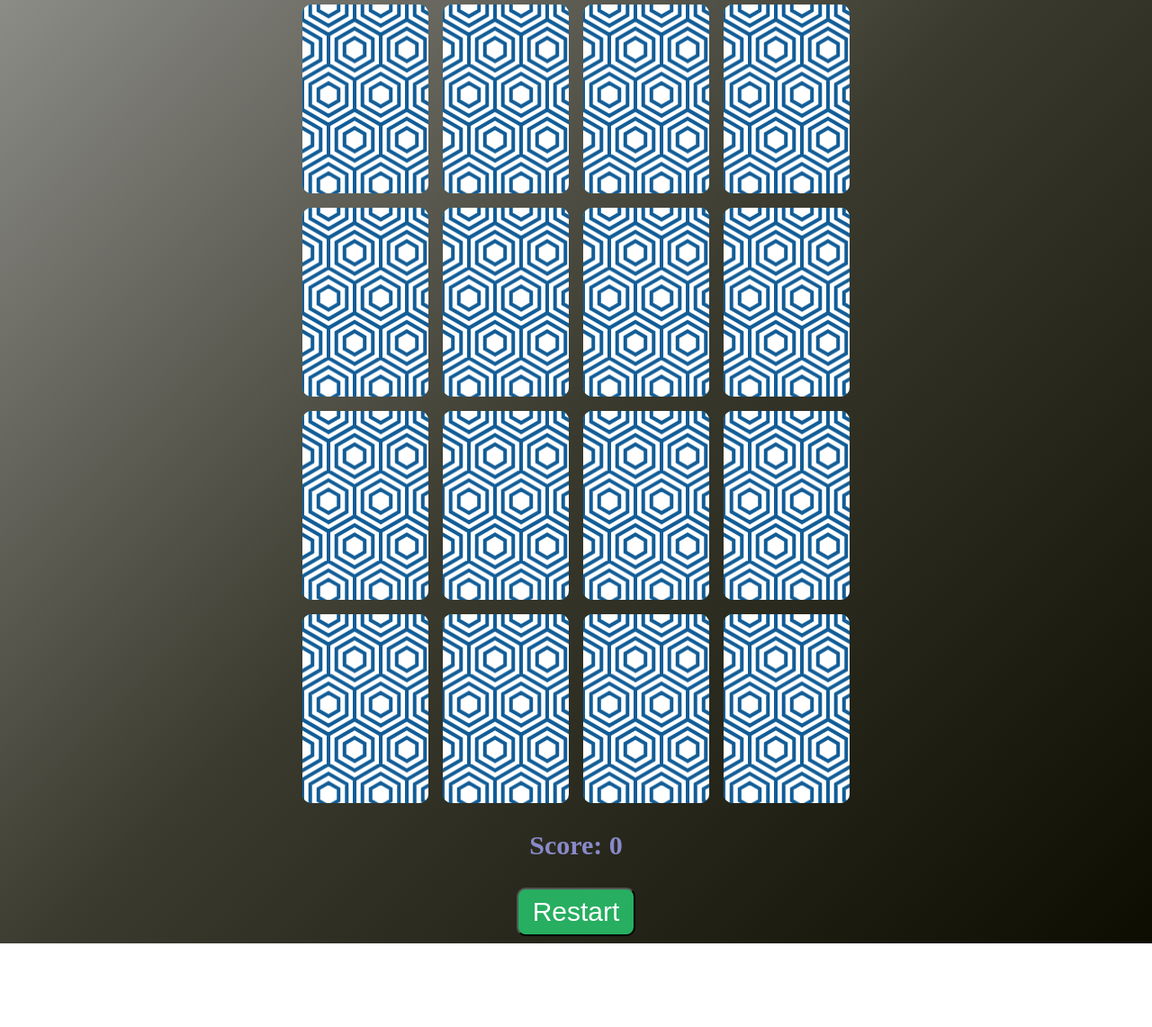
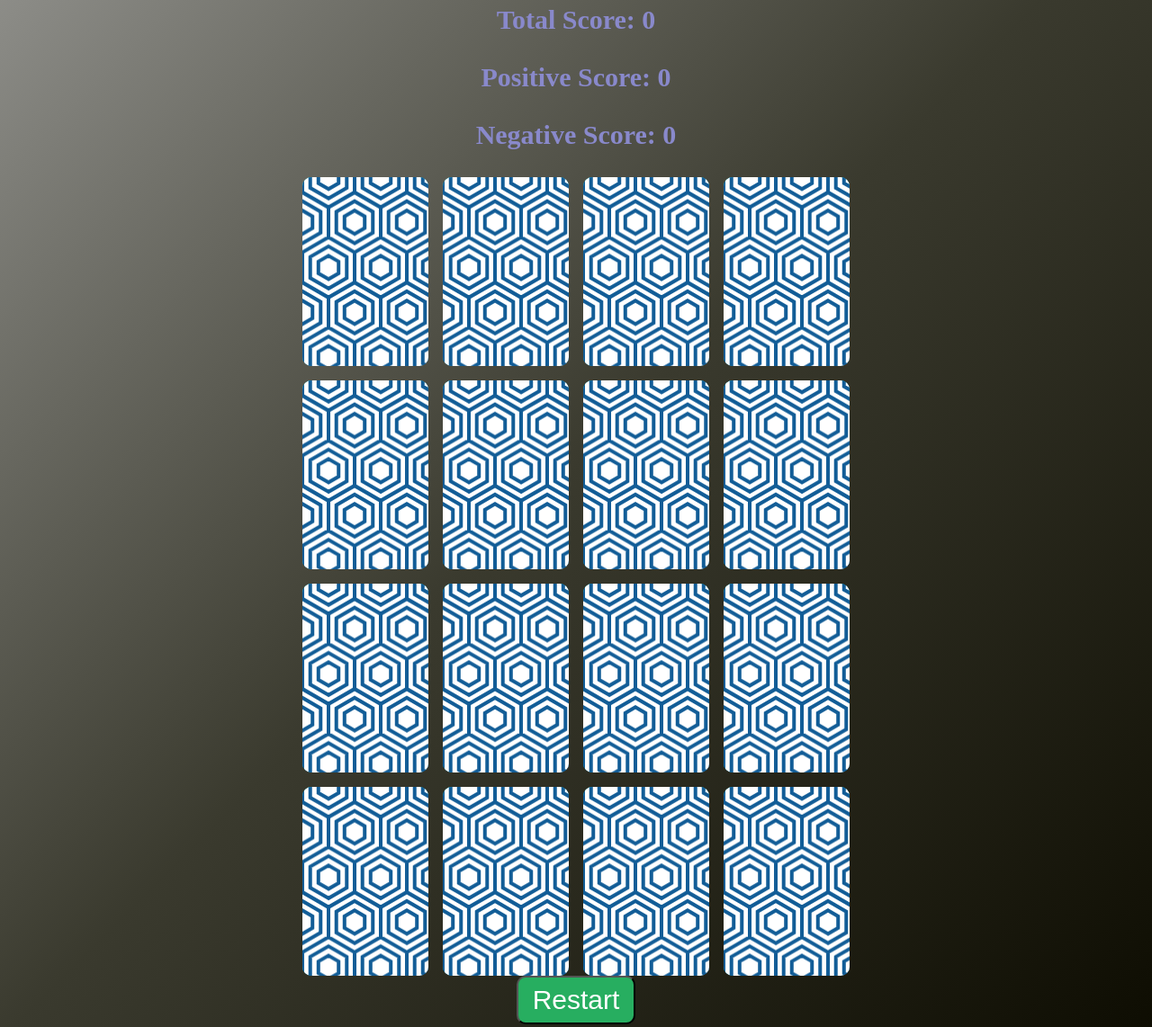
Before and after one commit to priyaGangwar/Memory-Game, a plain HTML site: page index.html in a window 1280 px wide. Shown: the part 120-1262 px from the top of the page at 90% size. Before the commit the page ends 1169 px from the top, so only its background shows below. Drawn offline with Linux system fonts and the light colour scheme.

Commit message:
Update index.html

```diff
--- a/index.html
+++ b/index.html
@@ -7,9 +7,13 @@
   </head>
   <body>
     <h1>Memory Cards</h1>
+    <div class="scoreboard">
+      <p>Total Score: <span class="score">0</span></p>
+      <p>Positive Score: <span class="positive-score">0</span></p>
+      <p>Negative Score: <span class="negative-score">0</span></p>
+    </div>
     <div class="grid-container">
     </div>
-    <p>Score: <span class="score"></span></p>
     <div class="actions">
         <button onclick="restart()">Restart</button>
     </div>
```
